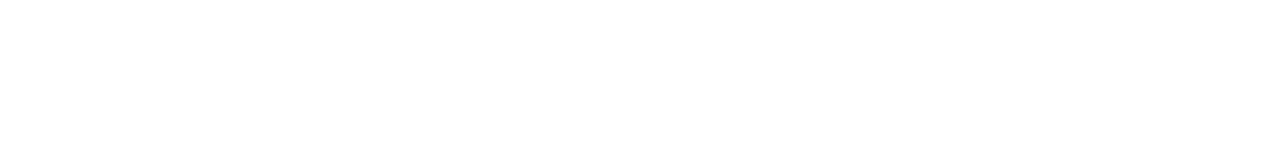
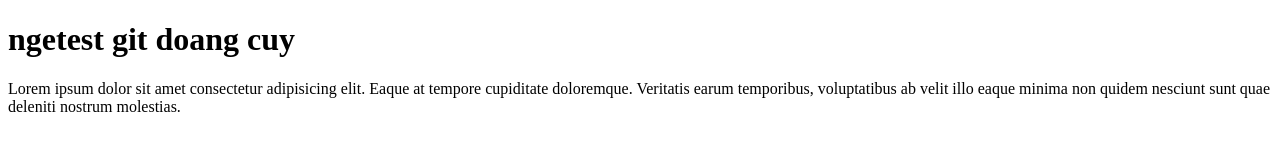
Before and after one commit to fioMei/Latihan-GitHub, a plain HTML site: page index.html in a window 1280 px wide. Drawn offline with Linux system fonts and the light colour scheme.

Commit message:
menambahkan paragraf

```diff
--- a/index.html
+++ b/index.html
@@ -7,6 +7,7 @@
   <title>Document</title>
 </head>
 <body>
-
+  <h1>ngetest git doang cuy</h1>
+  <p>Lorem ipsum dolor sit amet consectetur adipisicing elit. Eaque at tempore cupiditate doloremque. Veritatis earum temporibus, voluptatibus ab velit illo eaque minima non quidem nesciunt sunt quae deleniti nostrum molestias.</p>
 </body>
 </html>
```
